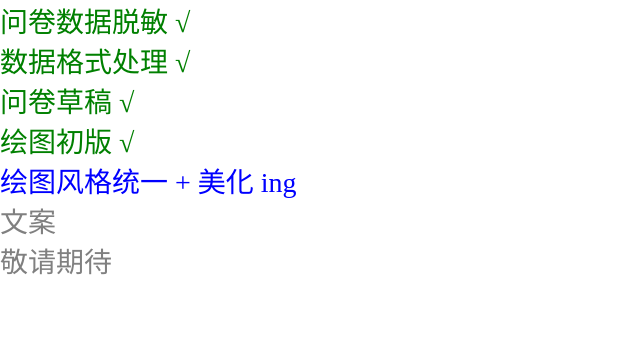
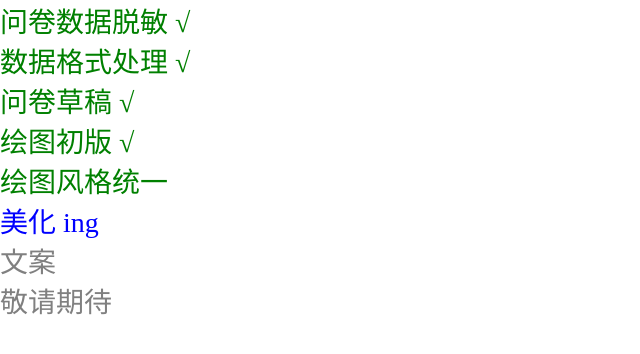
Before and after one commit to wbxl2000/sdusexeducation, a plain HTML site: page index.html in a window 1280 px wide. Shown: the whole page, without its empty margins (0-640 px from the left). Drawn offline with Linux system fonts and the light colour scheme.

Commit message:
畫圖完成

```diff
--- a/index.html
+++ b/index.html
@@ -12,7 +12,8 @@
   <a href="" class="node done"> 数据格式处理 √ </a> <br>
   <a href="" class="node done"> 问卷草稿 √ </a> <br>
   <a href="" class="node done"> 绘图初版 √ </a> <br>
-  <a href="" class="node ing"> 绘图风格统一 + 美化 ing</a> <br>
+  <a href="" class="node done"> 绘图风格统一 </a> <br>
+  <a href="" class="node ing"> 美化 ing</a> <br>
   <a href="" class="node future"> 文案 </a> <br>
   <a href="" class="node future"> 敬请期待 </a> <br>
   <!-- <iframe src="镜子-刘慈欣.pdf" width="100%" height="100%" scroll="no"></iframe> -->
```
